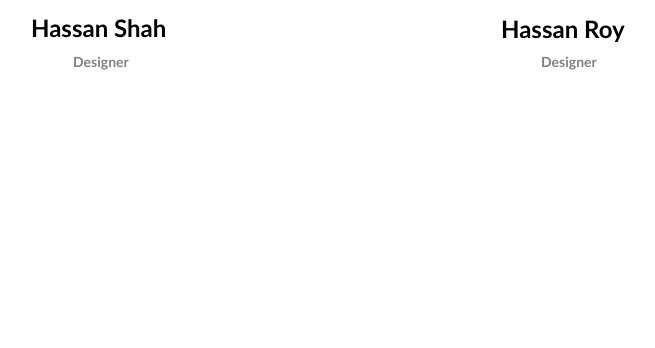
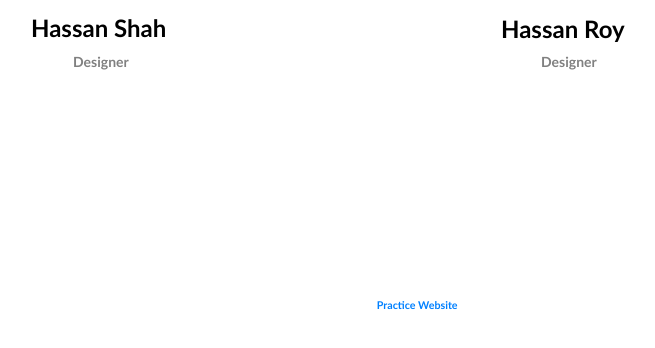
Before and after one commit to Muhammadhassanlashkarwala/Figma-Website, a plain HTML site: page index.html in a window 1280 px wide. Shown: the part 3163-3511 px from the top of the page, without its empty margins (279-934 px from the left). Drawn offline with Linux system fonts and the light colour scheme.

Commit message:
break lines

```diff
--- a/index.html
+++ b/index.html
@@ -100,6 +100,8 @@ the two major realms of Classical physics:Newtonian mechanics.</p>
  <h2 class="head">Hassan Shah</h2> <h2 class="head-2">Hassan Roy</h2>
  <h3 class="head-3">Designer</h3> <h3 class="head-4">Designer</h3>
 </div>
+<br><br><br><br><br><br><br><br><br><br><br><br>
+ <center><h6 class="gap-1">Practice Website</h6></center>
 </div>
 </div>
 </body>
```
